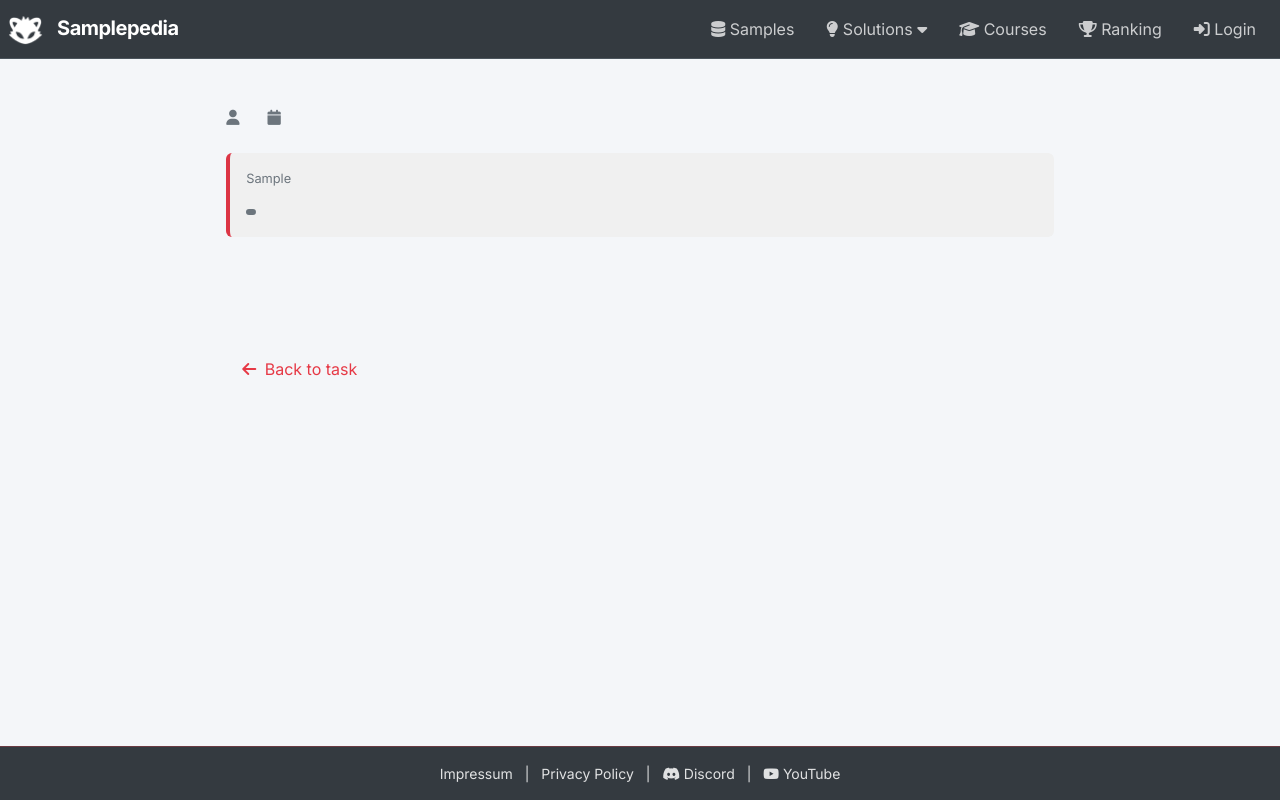
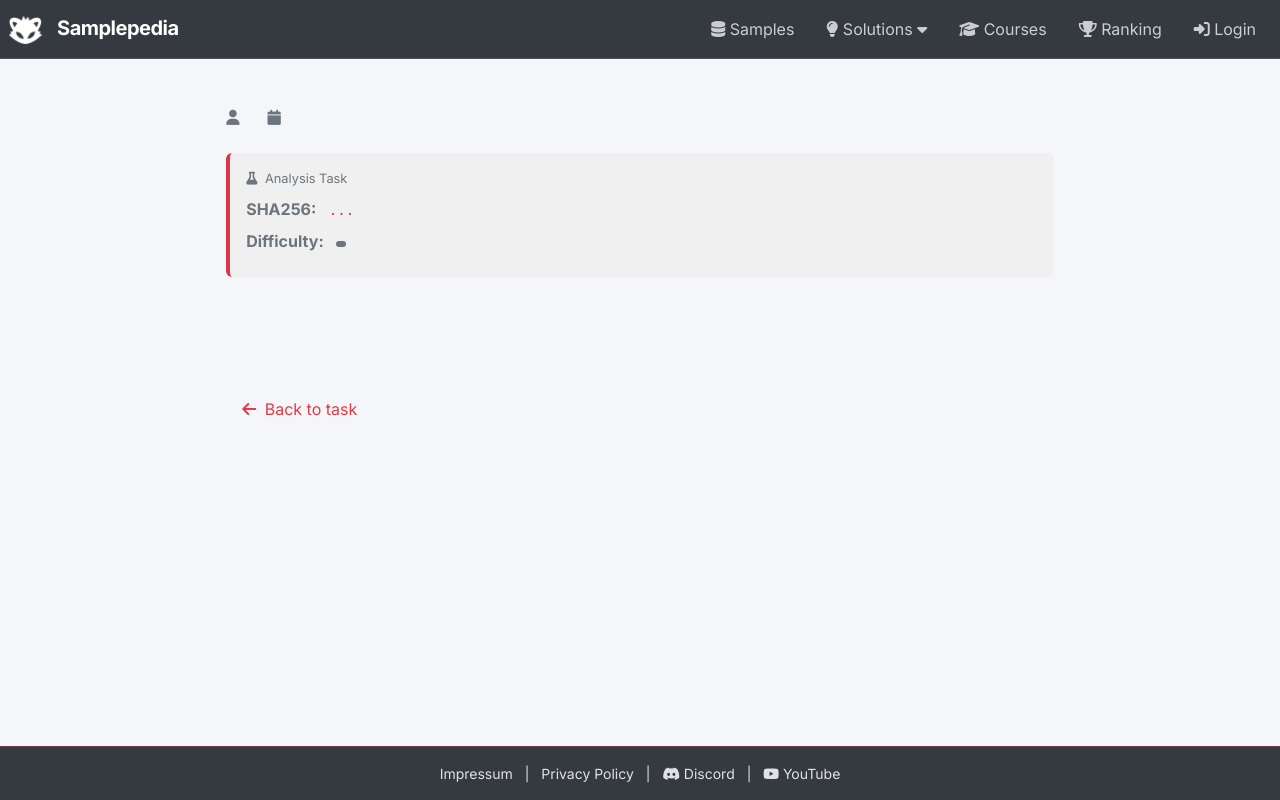
Before and after one commit to struppigel/samplepedia, a Django app: template sampledb/samples/templates/samples/view_onsite_solution.html in a window 1280 px wide. Run offline with Django 5.2, Linux system fonts and the light colour scheme; the template is opened without the code that fills it, so the values that code supplies are empty; some libraries are stand-ins or nearby versions.

Commit message:
adjusted article header

```diff
--- a/sampledb/samples/templates/samples/_article_header.html
+++ b/sampledb/samples/templates/samples/_article_header.html
@@ -24,9 +24,6 @@
     {% if show_actions %}
       {% if solution and user_has_liked != None %}
         <div class="mr-4 mb-2">
-          <span class="text-dark mr-2" title="{{ solution.view_count }} view{{ solution.view_count|pluralize }}" style="cursor: default; pointer-events: none;">
-            <i class="fas fa-eye"></i> {{ solution.view_count }}
-          </span>
           {% solution_like_button solution user_has_liked %}
         </div>
       {% endif %}
@@ -44,20 +41,28 @@
 
   <!-- Task Reference -->
   <div class="task-reference p-3 mb-4">
-    <div class="small text-muted mb-1">Sample</div>
-    <div>
+    <div class="small text-muted mb-2">
+      <i class="fas fa-flask mr-1"></i> Analysis Task
+    </div>
+    <div class="mb-2">
+      <strong class="text-muted mr-2">SHA256:</strong>
       {% if task_url %}
-        <a href="{{ task_url }}">
+        <a href="{{ task_url }}" class="text-decoration-none" title="View full analysis task: {{ sample.sha256 }}">
           <code class="text-danger">{{ sample.sha256 }}</code>
+          <i class="fas fa-external-link-alt fa-xs ml-1"></i>
         </a>
       {% else %}
-        <code class="text-danger">{{ sample.sha256 }}</code>
-      {% endif %}
-      {% if sample.goal %}
-        <span class="text-muted">—</span> {{ sample.goal|truncatewords:15 }}
+        <code class="text-danger">{{ sample.sha256|slice:":12" }}...</code>
       {% endif %}
     </div>
-    <div class="mt-2">
+    {% if sample.goal %}
+      <div class="mb-2">
+        <strong class="text-muted mr-2">Goal:</strong>
+        <span>{{ sample.goal|truncatewords:15 }}</span>
+      </div>
+    {% endif %}
+    <div class ="mb-2">
+      <strong class="text-muted mr-2">Difficulty:</strong>
       {% difficulty_badge sample.difficulty sample.difficulty %}
     </div>
   </div>
```
